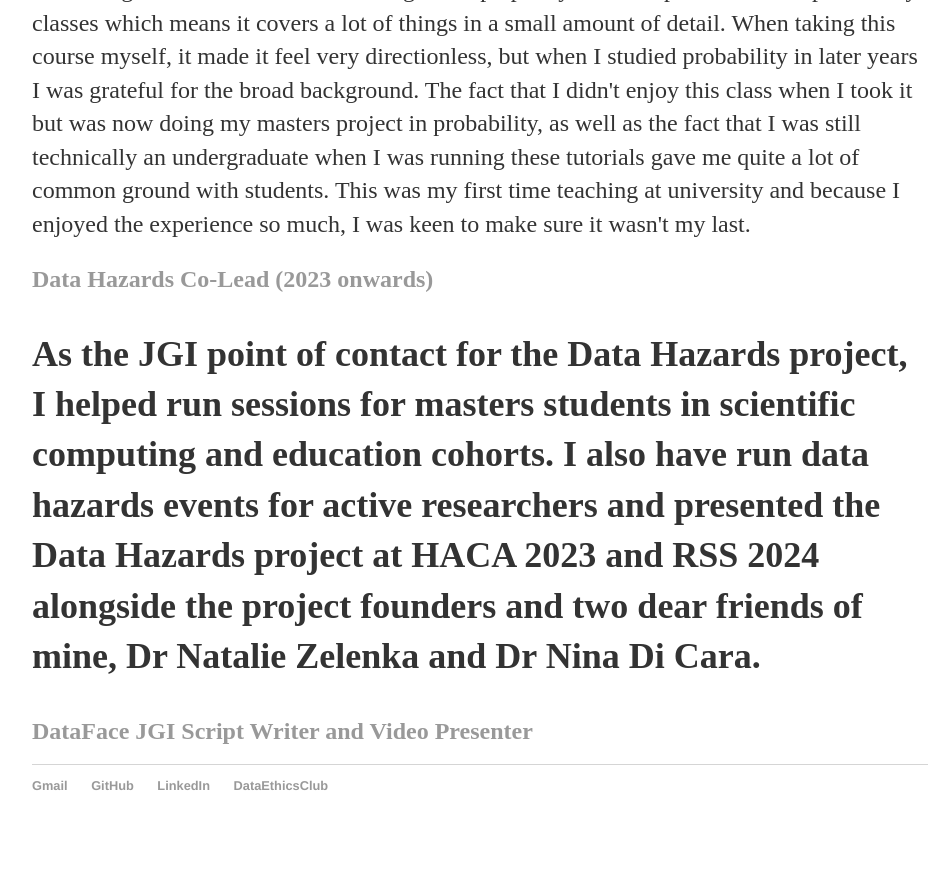
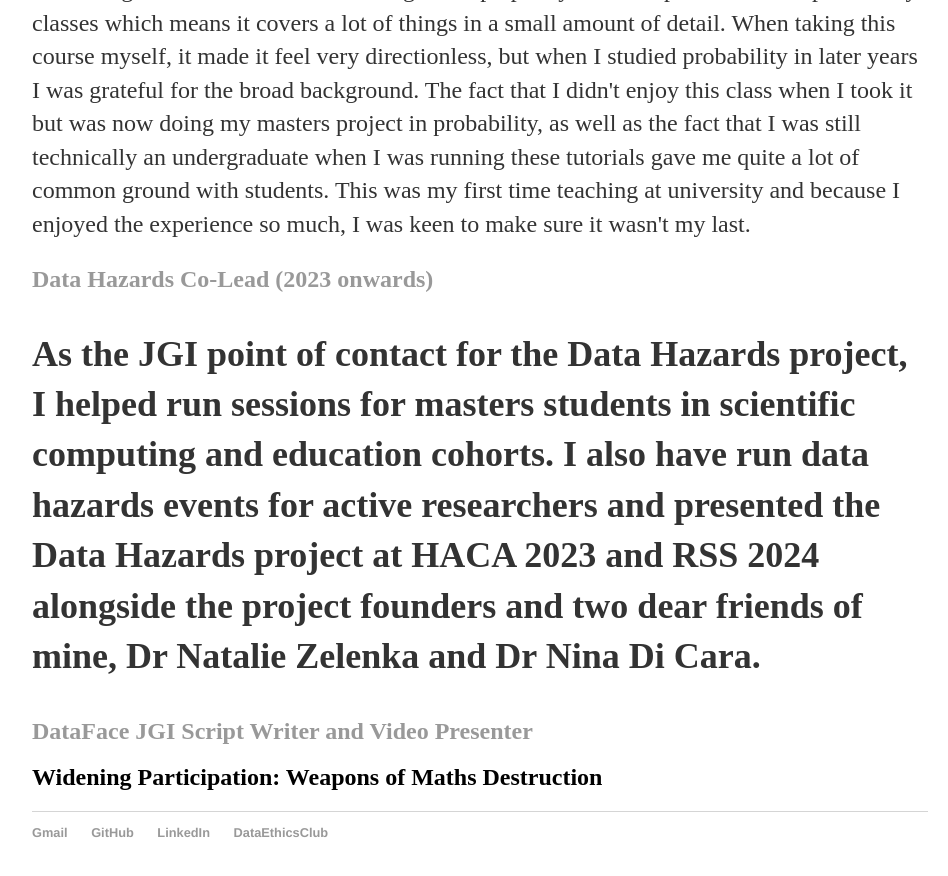
Before and after one commit to HuwWDay/HuwWDay.github.io, a Jekyll site: the page built from teaching/index.html, in a window 1280 px wide and 900 px high, scrolled down 1633 px. Shown: the top 876 px of the window, without its empty margins (160-1108 px from the left). Built offline with Jekyll 4.4.1, drawn with Linux system fonts in a browser that asks for light colours; before the commit the page ends 2486 px from its top, so only the background shows below that.

Commit message:
Update index.html

```diff
--- a/teaching/index.html
+++ b/teaching/index.html
@@ -39,4 +39,7 @@
 <h2><a href="datahazards.com">Data Hazards Co-Lead (2023 onwards)</a><h2>
 	<p>As the JGI point of contact for the Data Hazards project, I helped run sessions for masters students in scientific computing and education cohorts.
 	I also have run data hazards events for active researchers and presented the Data Hazards project at HACA 2023 and RSS 2024 alongside the project founders and two dear friends of mine, Dr Natalie Zelenka and Dr Nina Di Cara. </p>
+
 <h2><a href="https://jeangoldinginstitute.blogs.bristol.ac.uk/2024/07/03/empowering-schools-to-improve-the-data-literacy-of-young-people/">DataFace JGI Script Writer and Video Presenter </a><h2>
+
+<h2>Widening Participation: Weapons of Maths Destruction</h2>
```
